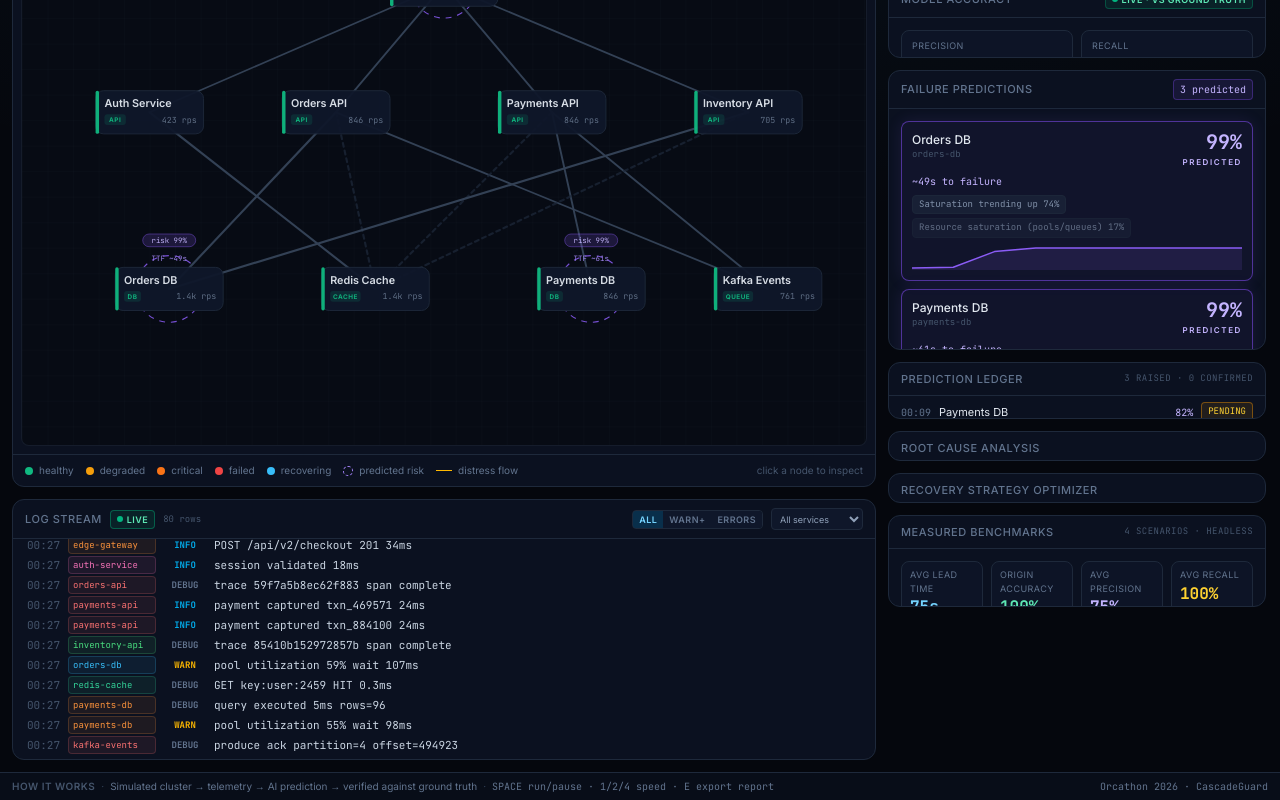
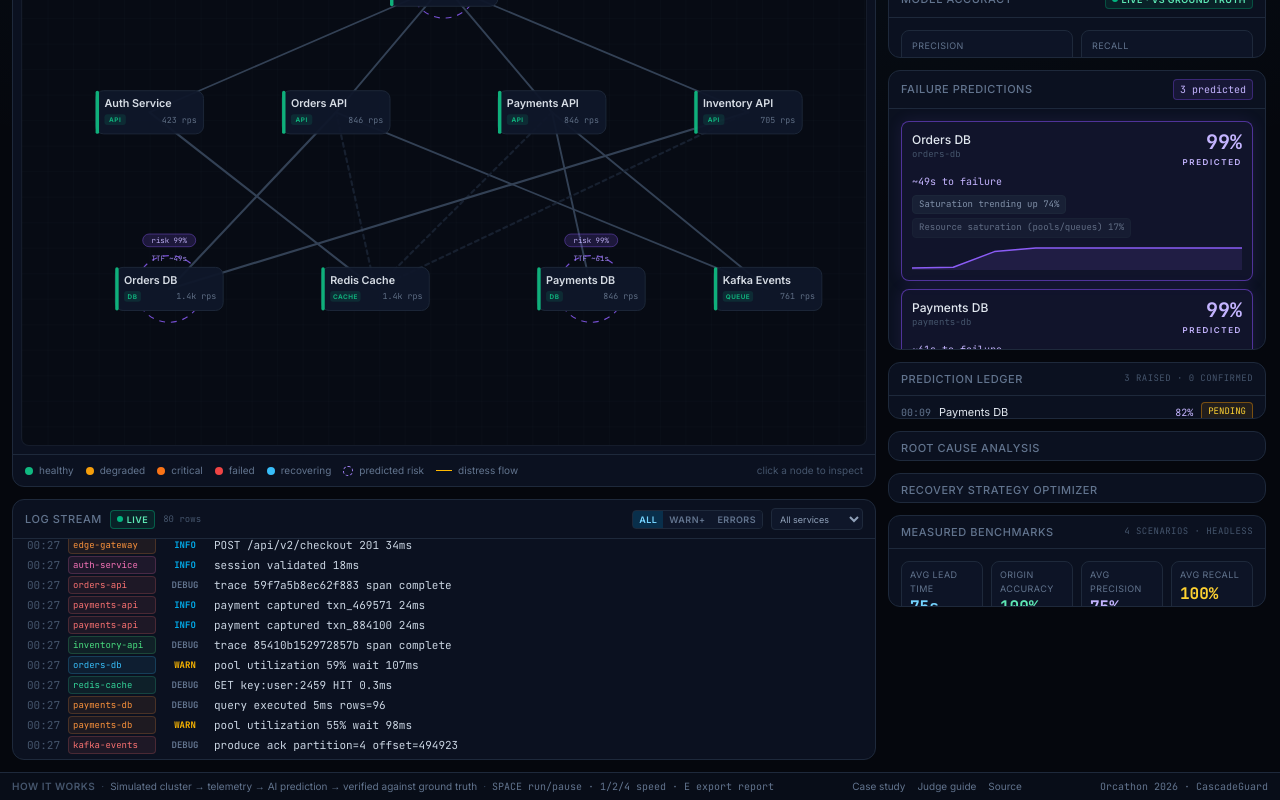
Before and after one commit to pal-123456789/cascadeguard, a React (Vite) app: page / in a window 1280 px wide. Shown: the part 191-991 px from the top of the page. Built offline with nearby package versions, Linux system fonts and the light colour scheme.

Commit message:
feat: OG/social preview image, case-study refresh, footer links

```diff
--- a/index.html
+++ b/index.html
@@ -6,6 +6,25 @@
     <meta name="viewport" content="width=device-width, initial-scale=1.0" />
     <meta name="description" content="CascadeGuard — predict cascading software failures, trace root causes, and compare recovery strategies before the system crashes. Built for Orcathon 2026." />
     <title>CascadeGuard — Cascading Failure Prediction & Recovery</title>
+
+    <!-- Open Graph / social preview -->
+    <meta property="og:type" content="website" />
+    <meta property="og:site_name" content="CascadeGuard" />
+    <meta property="og:title" content="CascadeGuard — See the outage before it happens" />
+    <meta
+      property="og:description"
+      content="An AI system that predicts cascading software failures, identifies their root causes, and recommends the optimal recovery strategy before the system crashes. Measured: 100% recall, 100% root-cause accuracy across 4 fault scenarios."
+    />
+    <meta property="og:url" content="https://cascadeguard-ten.vercel.app/" />
+    <meta property="og:image" content="/og-image.svg" />
+    <meta name="twitter:card" content="summary_large_image" />
+    <meta name="twitter:title" content="CascadeGuard — See the outage before it happens" />
+    <meta
+      name="twitter:description"
+      content="AI-driven cascading-failure prediction, root-cause tracing and recovery optimisation — verified live against ground truth."
+    />
+    <meta name="twitter:image" content="/og-image.svg" />
+    <meta name="theme-color" content="#0b0f17" />
     <link rel="preconnect" href="https://fonts.googleapis.com" />
     <link rel="preconnect" href="https://fonts.gstatic.com" crossorigin />
     <link href="https://fonts.googleapis.com/css2?family=Inter:wght@400;500;600;700;800&family=JetBrains+Mono:wght@400;500;700&display=swap" rel="stylesheet" />
--- a/public/portfolio.html
+++ b/public/portfolio.html
@@ -72,14 +72,18 @@
     <section>
       <h2 class="text-xl font-extrabold text-white mb-4">Evidence & Verification</h2>
       <div class="rounded-xl border border-edge bg-panel/60 p-6 space-y-3 text-sm text-slate-300 font-mono">
-        <div class="flex justify-between"><span>Build time</span><span class="text-white">242ms</span></div>
-        <div class="flex justify-between"><span>Smoke harness</span><span class="text-emerald-400">PASS</span></div>
-        <div class="flex justify-between"><span>Live predictions verified</span><span class="text-emerald-400">PASS</span></div>
-        <div class="flex justify-between"><span>Incident + cascade</span><span class="text-emerald-400">PASS</span></div>
-        <div class="flex justify-between"><span>Adaption integration</span><span class="text-amber-300">READY</span></div>
+        <div class="flex justify-between"><span>Scenarios benchmarked</span><span class="text-white">4 fault scenarios · seed 42</span></div>
+        <div class="flex justify-between"><span>Average warning lead time</span><span class="text-sky-300">75s (up to 120s)</span></div>
+        <div class="flex justify-between"><span>Recall — failures caught in advance</span><span class="text-emerald-400">100% · 0 missed</span></div>
+        <div class="flex justify-between"><span>Root-cause origin accuracy</span><span class="text-emerald-400">100% (4/4)</span></div>
+        <div class="flex justify-between"><span>Precision</span><span class="text-amber-300">75% (2 false alarms, reported as measured)</span></div>
+        <div class="flex justify-between"><span>Headless smoke harness</span><span class="text-emerald-400">ALL PASS</span></div>
+        <div class="flex justify-between"><span>Type check / production build</span><span class="text-emerald-400">CLEAN</span></div>
+        <div class="flex justify-between"><span>Adaption integration</span><span class="text-emerald-400">LIVE</span></div>
         <div class="flex justify-between"><span>GitHub repo</span><span class="text-slate-200">pal-123456789/cascadeguard</span></div>
-        <div class="flex justify-between"><span>Deployment</span><span class="text-slate-200">Vercel (vercel.json included)</span></div>
+        <div class="flex justify-between"><span>Deployment</span><span class="text-slate-200">cascadeguard-ten.vercel.app</span></div>
       </div>
+      <p class="mt-3 text-xs text-slate-500 font-mono">Every figure is generated by <code class="text-amber-300">scripts/evaluate.ts</code> and rendered inside the product's Measured Benchmarks panel.</p>
     </section>
 
     <!-- Adaption -->
--- a/src/App.tsx
+++ b/src/App.tsx
@@ -244,6 +244,27 @@ export default function App() {
           <span className="mx-1.5 text-slate-700">·</span>
           <span className="font-mono">SPACE run/pause · 1/2/4 speed · E export report</span>
         </span>
+        <span className="flex items-center gap-3">
+          <a href="/portfolio.html" className="transition-colors hover:text-slate-300">
+            Case study
+          </a>
+          <a
+            href="https://github.com/pal-123456789/cascadeguard/blob/main/docs/JUDGE_GUIDE.md"
+            target="_blank"
+            rel="noreferrer"
+            className="transition-colors hover:text-slate-300"
+          >
+            Judge guide
+          </a>
+          <a
+            href="https://github.com/pal-123456789/cascadeguard"
+            target="_blank"
+            rel="noreferrer"
+            className="transition-colors hover:text-slate-300"
+          >
+            Source
+          </a>
+        </span>
         <span className="font-mono">Orcathon 2026 · CascadeGuard</span>
       </footer>
     </div>
```
Also changed, not shown: public/og-image.svg (added), 1 other file (tests, documents, lock files or other folders).
